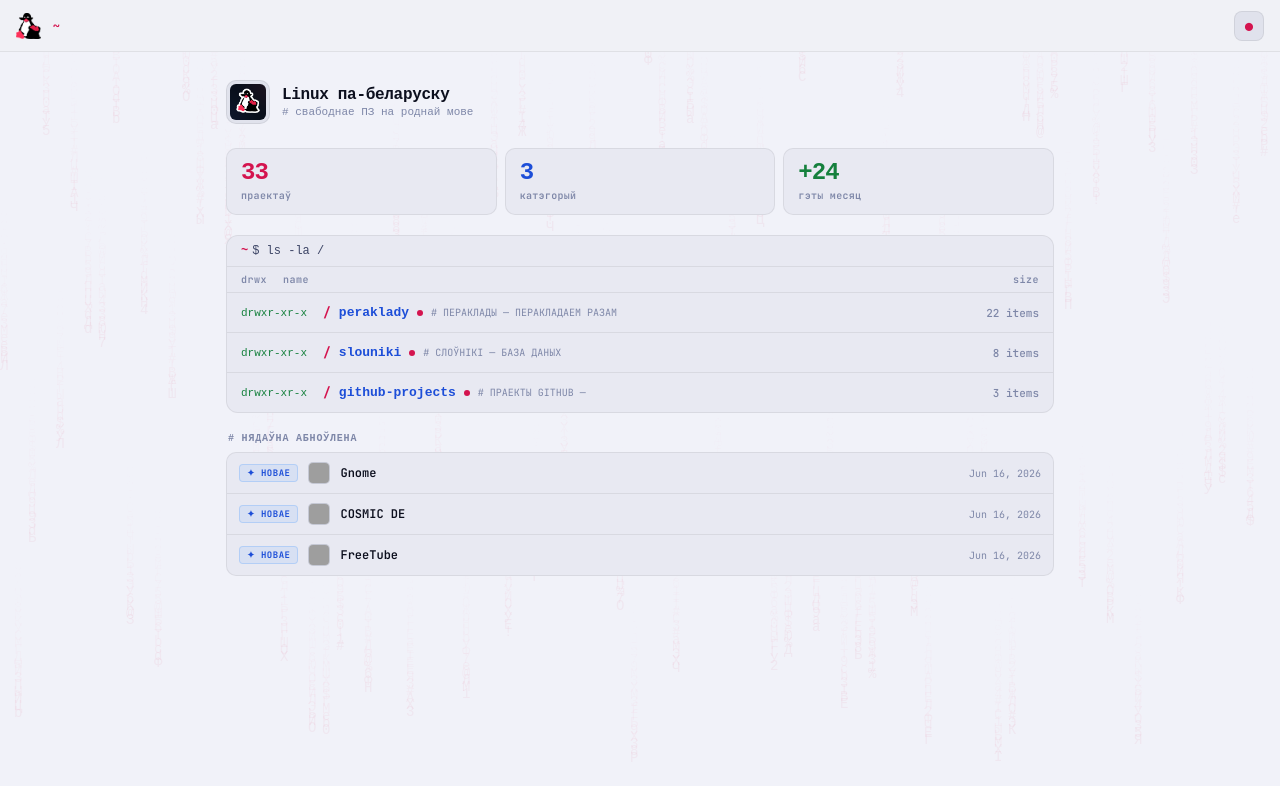
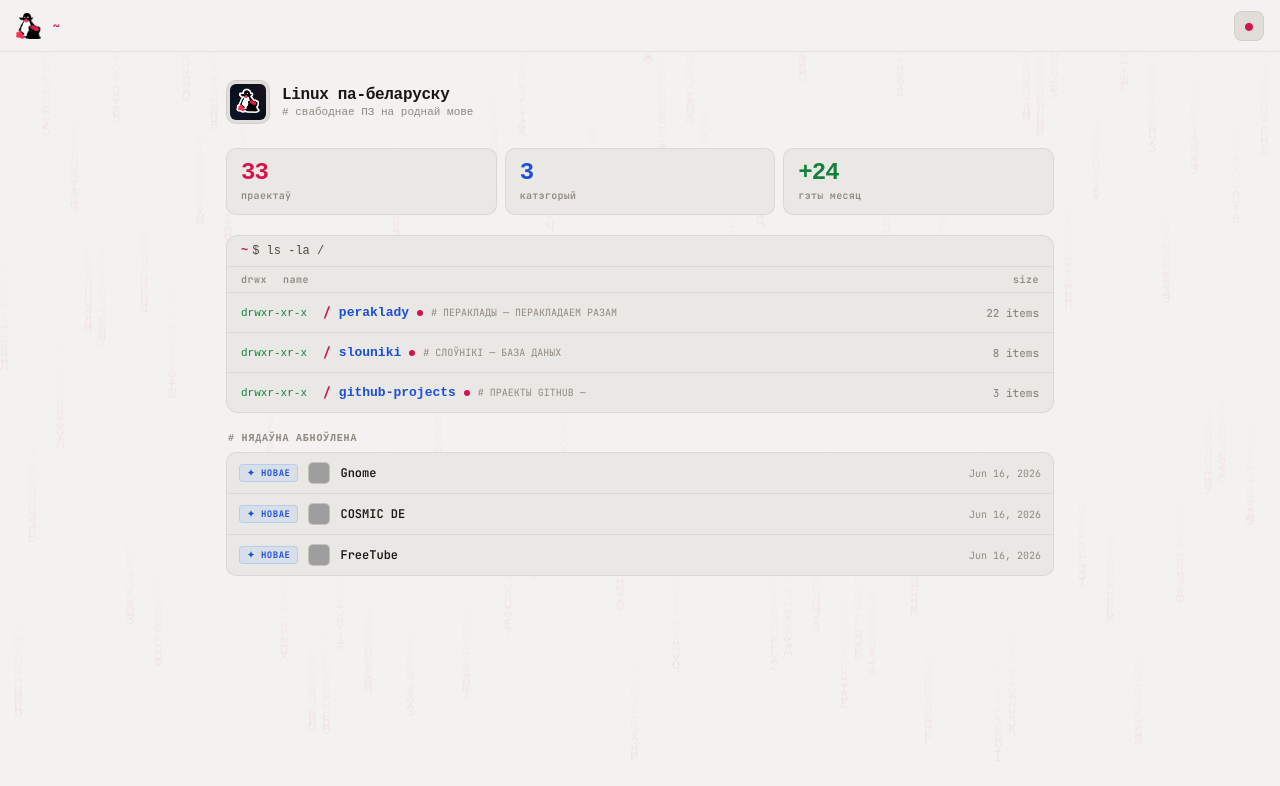
Before and after one commit to gnulinuxbe/gnulinuxbe.github.io, a Next.js app: page / in a window 1280 px wide. Shown: the top 786 px of the page. Built offline with nearby package versions, Linux system fonts and the light colour scheme; grey boxes are pictures that could not be loaded.

Commit message:
new-white-theme

```diff
--- a/src/app/globals.css
+++ b/src/app/globals.css
@@ -40,20 +40,20 @@
 
 @media (prefers-color-scheme: light) {
   :root {
-    --bg:   #f0f1f6;
-    --bg1:  #e8e9f2;
-    --bg2:  #e0e2ec;
-    --bg3:  #d4d7e4;
-    --bg4:  #c7cbdb;
+    --bg:   #f3f2f0;
+    --bg1:  #eae8e5;
+    --bg2:  #e1deda;
+    --bg3:  #d5d1cc;
+    --bg4:  #c7c3bd;
 
     --pink:  #d4144f;
     --pinka: rgba(212,20,79,.10);
     --pinkb: rgba(212,20,79,.25);
     --pinkc: rgba(212,20,79,.06);
 
-    --text: #0c0f1e;
-    --t2:   #3d4566;
-    --t3:   #7e87a8;
+    --text: #1a1713;
+    --t2:   #50483f;
+    --t3:   #908880;
 
     --bd:   rgba(0,0,0,.07);
     --bd2:  rgba(0,0,0,.13);
@@ -63,8 +63,8 @@
     --blue:  #1d4ed8; --bluea: rgba(29,78,216,.11);
     --purp:  #6d28d9;
 
-    --header-bg: rgba(240,241,246,.92);
-    --drawer-bg: rgba(240,241,246,.98);
+    --header-bg: rgba(243,242,240,.92);
+    --drawer-bg: rgba(243,242,240,.98);
 
     color-scheme: light;
   }
@@ -72,20 +72,20 @@
 
 /* Manual overrides — come after media query, win by source order */
 html[data-theme="light"] {
-  --bg:   #f0f1f6;
-  --bg1:  #e8e9f2;
-  --bg2:  #e0e2ec;
-  --bg3:  #d4d7e4;
-  --bg4:  #c7cbdb;
+  --bg:   #f3f2f0;
+  --bg1:  #eae8e5;
+  --bg2:  #e1deda;
+  --bg3:  #d5d1cc;
+  --bg4:  #c7c3bd;
 
   --pink:  #d4144f;
   --pinka: rgba(212,20,79,.10);
   --pinkb: rgba(212,20,79,.25);
   --pinkc: rgba(212,20,79,.06);
 
-  --text: #0c0f1e;
-  --t2:   #3d4566;
-  --t3:   #7e87a8;
+  --text: #1a1713;
+  --t2:   #50483f;
+  --t3:   #908880;
 
   --bd:   rgba(0,0,0,.07);
   --bd2:  rgba(0,0,0,.13);
@@ -95,8 +95,8 @@
   --blue:  #1d4ed8; --bluea: rgba(29,78,216,.11);
   --purp:  #6d28d9;
 
-  --header-bg: rgba(240,241,246,.92);
-  --drawer-bg: rgba(240,241,246,.98);
+  --header-bg: rgba(243,242,240,.92);
+  --drawer-bg: rgba(243,242,240,.98);
 
   color-scheme: light;
 }
--- a/src/components/MatrixRain.tsx
+++ b/src/components/MatrixRain.tsx
@@ -39,7 +39,7 @@
           lastTheme = theme
         }
 
-        ctx.fillStyle = isLight ? 'rgba(240,241,246,0.09)' : 'rgba(10,10,10,0.05)'
+        ctx.fillStyle = isLight ? 'rgba(243,242,240,0.09)' : 'rgba(10,10,10,0.05)'
         ctx.fillRect(0,0,cv.width,cv.height)
         ctx.fillStyle = isLight ? 'rgba(212,20,79,0.14)' : 'rgba(255,45,107,0.18)'
         ctx.font = `${fs}px monospace`
```
